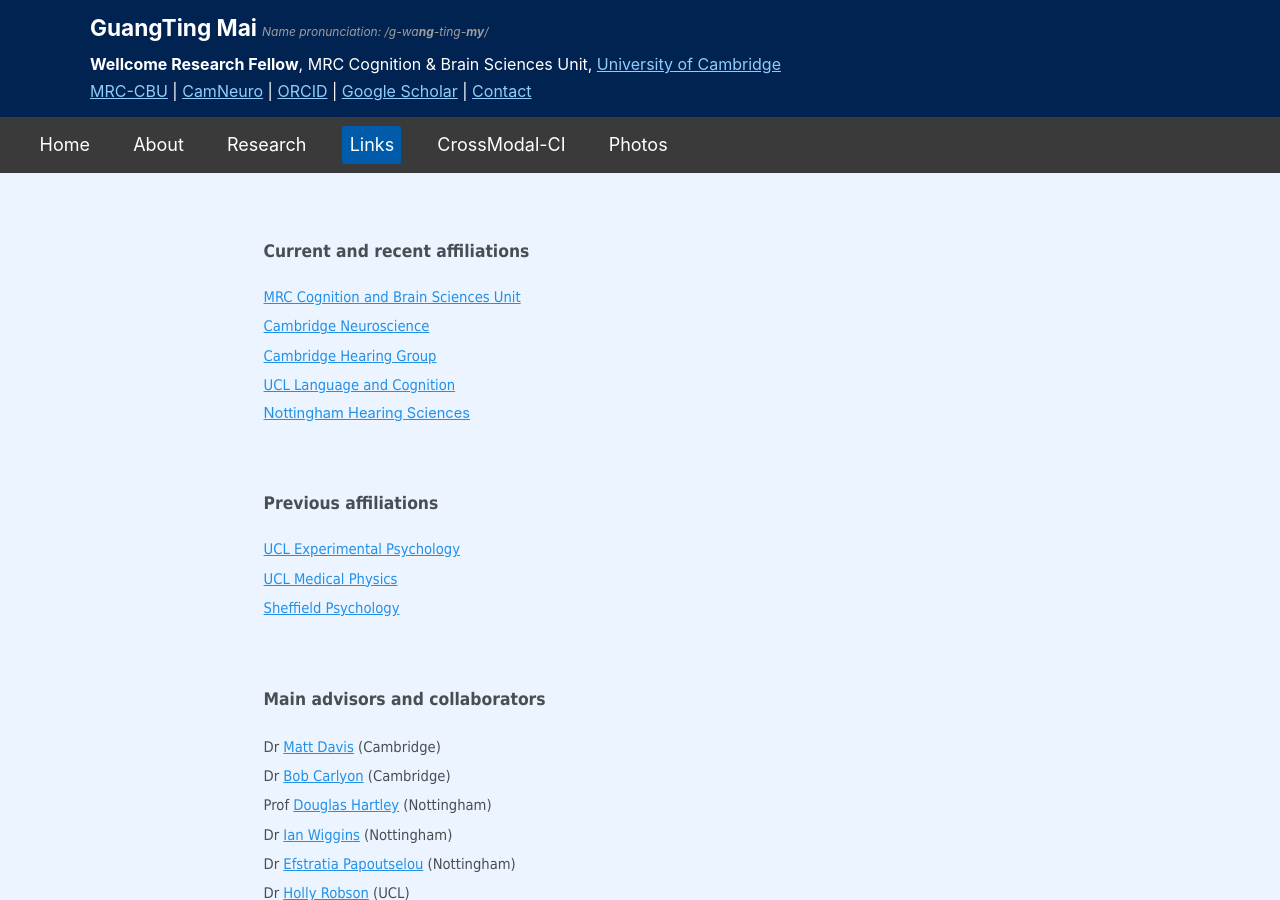
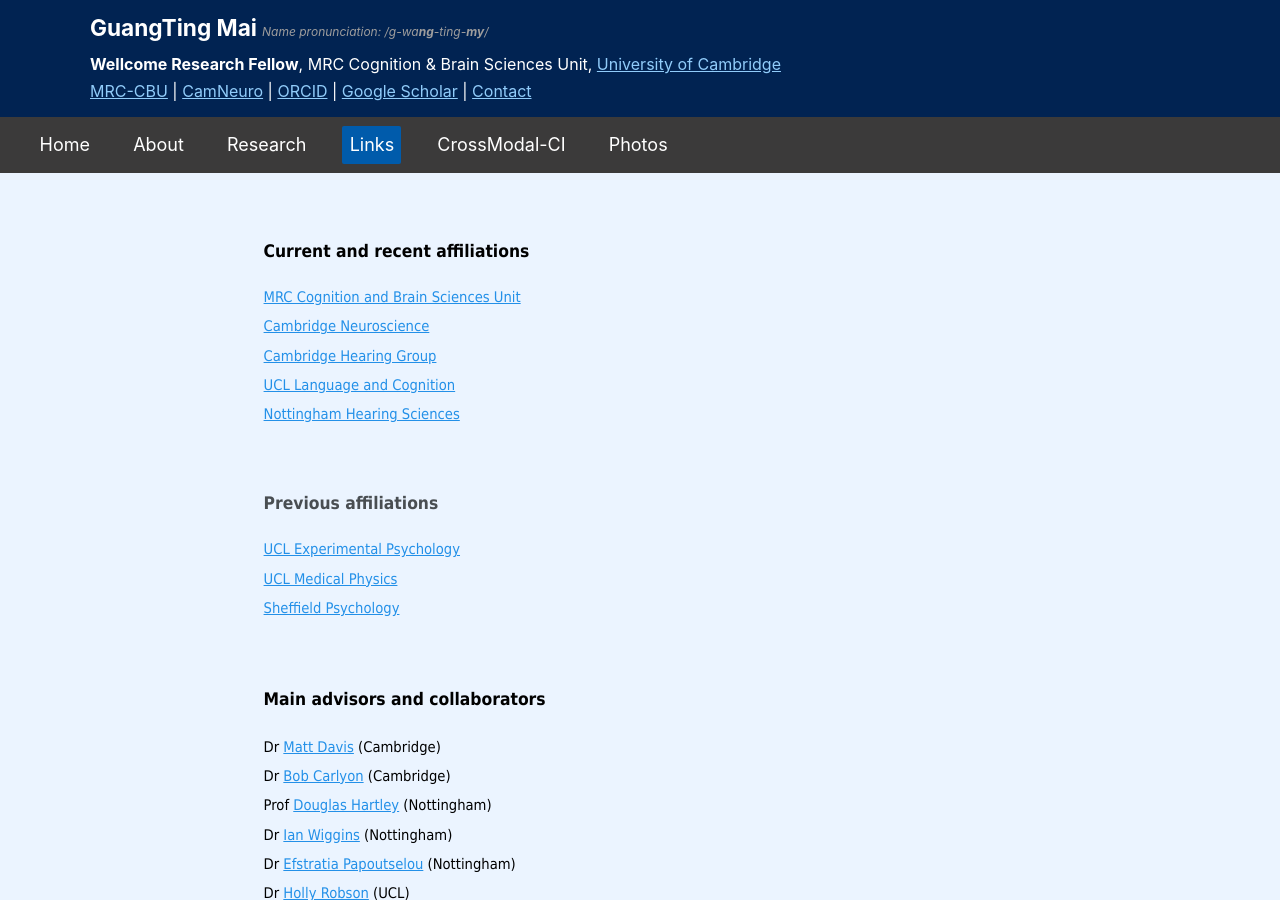
Before and after one commit to guangtingmai/guangtingmai.github.io, a Jekyll site: the page built from _pages/research-links.html, in a window 1280 px wide and 900 px high. Built offline with Jekyll 4.4.1, drawn with Linux system fonts in a browser that asks for light colours.

Commit message:
Update research-links.html

```diff
--- a/_pages/research-links.html
+++ b/_pages/research-links.html
@@ -4,44 +4,44 @@
 permalink: /research-links/
 author_profile: true
 ---
-<p><span style="font-size: 13pt;font-family: Tahoma;line-height: 0.8;display: block;margin-bottom: 0"><strong>Current and recent affiliations</strong></span></p>
+<p><span style="font-size: 13pt;font-family: Tahoma;color: black;line-height: 0.8;display: block;margin-bottom: 0"><strong>Current and recent affiliations</strong></span></p>
 <p>
-  <span style="font-size: 11pt;font-family: Tahoma;line-height: 2;display: block;"><a href="https://www.mrc-cbu.cam.ac.uk/">MRC Cognition and Brain Sciences Unit</a></span>
-  <span style="font-size: 11pt;font-family: Tahoma;line-height: 2;display: block;"><a href="https://neuroscience.cam.ac.uk/">Cambridge Neuroscience</a></span>
-  <span style="font-size: 11pt;font-family: Tahoma;line-height: 2;display: block;"><a href="https://www.hearing-research.group.cam.ac.uk/">Cambridge Hearing Group</a></span>
-  <span style="font-size: 11pt;font-family: Tahoma;line-height: 2;display: block;"><a href="https://www.ucl.ac.uk/brain-sciences/pals/research/language-and-cognition">UCL Language and Cognition</a></span>
-  <span style="font-size: 11pt;line-height: 2;display: block;"><a href="https://nottinghambrc.nihr.ac.uk/research/hearing/">Nottingham Hearing Sciences</a></span>
+  <span style="font-size: 11pt;font-family: Tahoma;color: black;line-height: 2;display: block;"><a href="https://www.mrc-cbu.cam.ac.uk/">MRC Cognition and Brain Sciences Unit</a></span>
+  <span style="font-size: 11pt;font-family: Tahoma;color: black;line-height: 2;display: block;"><a href="https://neuroscience.cam.ac.uk/">Cambridge Neuroscience</a></span>
+  <span style="font-size: 11pt;font-family: Tahoma;color: black;line-height: 2;display: block;"><a href="https://www.hearing-research.group.cam.ac.uk/">Cambridge Hearing Group</a></span>
+  <span style="font-size: 11pt;font-family: Tahoma;color: black;line-height: 2;display: block;"><a href="https://www.ucl.ac.uk/brain-sciences/pals/research/language-and-cognition">UCL Language and Cognition</a></span>
+  <span style="font-size: 11pt;font-family: Tahoma;color: black;line-height: 2;display: block;"><a href="https://nottinghambrc.nihr.ac.uk/research/hearing/">Nottingham Hearing Sciences</a></span>
 </p>
 <br>
 
 <p><span style="font-size: 13pt;font-family: Tahoma;line-height: 0.8;display: block;margin-bottom: 0"><strong>Previous affiliations</strong></span></p>
 <p>
-  <span style="font-size: 11pt;font-family: Tahoma;line-height: 2;display: block;"><a href="https://www.ucl.ac.uk/brain-sciences/pals/research/experimental-psychology">UCL Experimental Psychology</a></span>
-  <span style="font-size: 11pt;font-family: Tahoma;line-height: 2;display: block;"><a href="https://www.ucl.ac.uk/engineering/medical-physics-biomedical-engineering">UCL Medical Physics</a></span>
-  <span style="font-size: 11pt;font-family: Tahoma;line-height: 2;display: block;"><a href="https://sheffield.ac.uk/psychology">Sheffield Psychology</a></span>
+  <span style="font-size: 11pt;font-family: Tahoma;color: black;line-height: 2;display: block;"><a href="https://www.ucl.ac.uk/brain-sciences/pals/research/experimental-psychology">UCL Experimental Psychology</a></span>
+  <span style="font-size: 11pt;font-family: Tahoma;color: black;line-height: 2;display: block;"><a href="https://www.ucl.ac.uk/engineering/medical-physics-biomedical-engineering">UCL Medical Physics</a></span>
+  <span style="font-size: 11pt;font-family: Tahoma;color: black;line-height: 2;display: block;"><a href="https://sheffield.ac.uk/psychology">Sheffield Psychology</a></span>
 </p>
 <br>
 
-<p><span style="font-size: 13pt;font-family: Tahoma;line-height: 1;display: block;margin-bottom: 0"><strong>Main advisors and collaborators</strong></span></p>
+<p><span style="font-size: 13pt;font-family: Tahoma;color: black;line-height: 1;display: block;margin-bottom: 0"><strong>Main advisors and collaborators</strong></span></p>
 <p>
-  <span style="font-size: 11pt;font-family: Tahoma;line-height: 2;display: block;">Dr <a href="https://www.mrc-cbu.cam.ac.uk/people/matt.davis/">Matt Davis</a> (Cambridge)</span>
-  <span style="font-size: 11pt;font-family: Tahoma;line-height: 2;display: block;">Dr <a href="https://www.mrc-cbu.cam.ac.uk/people/bob.carlyon/">Bob Carlyon</a> (Cambridge)</span>
-  <span style="font-size: 11pt;font-family: Tahoma;line-height: 2;display: block;">Prof <a href="https://www.nottingham.ac.uk/Medicine/people/douglas.hartley">Douglas Hartley</a> (Nottingham)</span>
-  <span style="font-size: 11pt;font-family: Tahoma;line-height: 2;display: block;">Dr <a href="https://www.nottingham.ac.uk/medicine/people/ian.wiggins">Ian Wiggins</a> (Nottingham)</span>
-  <span style="font-size: 11pt;font-family: Tahoma;line-height: 2;display: block;">Dr <a href="https://scholar.google.com/citations?user=3Bw23hIAAAAJ&hl=en">Efstratia Papoutselou</a> (Nottingham)</span>
-  <span style="font-size: 11pt;font-family: Tahoma;line-height: 2;display: block;">Dr <a href="https://profiles.ucl.ac.uk/82001-holly-robson">Holly Robson</a> (UCL)</span>
-  <span style="font-size: 11pt;font-family: Tahoma;line-height: 2;display: block;">Dr <a href="https://profiles.ucl.ac.uk/71137-emily-upton">Emily Upton</a> (UCL)</span>
-  <span style="font-size: 11pt;font-family: Tahoma;line-height: 2;display: block;">Prof <a href="https://www.ncl.ac.uk/medical-sciences/people/profile/timgriffiths.html">Tim Griffiths</a> (Newcastle/UCL)</span>
+  <span style="font-size: 11pt;font-family: Tahoma;color: black;line-height: 2;display: block;">Dr <a href="https://www.mrc-cbu.cam.ac.uk/people/matt.davis/">Matt Davis</a> (Cambridge)</span>
+  <span style="font-size: 11pt;font-family: Tahoma;color: black;line-height: 2;display: block;">Dr <a href="https://www.mrc-cbu.cam.ac.uk/people/bob.carlyon/">Bob Carlyon</a> (Cambridge)</span>
+  <span style="font-size: 11pt;font-family: Tahoma;color: black;line-height: 2;display: block;">Prof <a href="https://www.nottingham.ac.uk/Medicine/people/douglas.hartley">Douglas Hartley</a> (Nottingham)</span>
+  <span style="font-size: 11pt;font-family: Tahoma;color: black;line-height: 2;display: block;">Dr <a href="https://www.nottingham.ac.uk/medicine/people/ian.wiggins">Ian Wiggins</a> (Nottingham)</span>
+  <span style="font-size: 11pt;font-family: Tahoma;color: black;line-height: 2;display: block;">Dr <a href="https://scholar.google.com/citations?user=3Bw23hIAAAAJ&hl=en">Efstratia Papoutselou</a> (Nottingham)</span>
+  <span style="font-size: 11pt;font-family: Tahoma;color: black;line-height: 2;display: block;">Dr <a href="https://profiles.ucl.ac.uk/82001-holly-robson">Holly Robson</a> (UCL)</span>
+  <span style="font-size: 11pt;font-family: Tahoma;color: black;line-height: 2;display: block;">Dr <a href="https://profiles.ucl.ac.uk/71137-emily-upton">Emily Upton</a> (UCL)</span>
+  <span style="font-size: 11pt;font-family: Tahoma;color: black;line-height: 2;display: block;">Prof <a href="https://www.ncl.ac.uk/medical-sciences/people/profile/timgriffiths.html">Tim Griffiths</a> (Newcastle/UCL)</span>
 </p>
 <br>
 
-<p><span style="font-size: 13pt;font-family: Tahoma;line-height: 1;display: block;margin-bottom: 0"><strong>Previous advisors</strong></span></p>
+<p><span style="font-size: 13pt;font-family: Tahoma;color: black;line-height: 1;display: block;margin-bottom: 0"><strong>Previous advisors</strong></span></p>
 <p>
-  <span style="font-size: 11pt;font-family: Tahoma;line-height: 2;display: block;">Prof <a href="https://profiles.ucl.ac.uk/2817-peter-howell">Peter Howell</a> (UCL)</span>
-  <span style="font-size: 11pt;font-family: Tahoma;line-height: 2;display: block;">Prof <a href="https://profiles.ucl.ac.uk/2168-ilias-tachtsidis">Ilias Tachtsidis</a> (UCL)</span>
-  <span style="font-size: 11pt;font-family: Tahoma;line-height: 2;display: block;">Dr <a href="https://scholar.google.com/citations?user=VJJaH5sAAAAJ&hl=en">Jyrki Tuomainen</a> (UCL)</span>
-  <span style="font-size: 11pt;font-family: Tahoma;line-height: 2;display: block;">Prof <a href="https://sheffield.ac.uk/ahpnm/people/human-communication-sciences/patricia-e-cowell">Patricia Cowell</a> (Sheffield)</span>
-  <span style="font-size: 11pt;font-family: Tahoma;line-height: 2;display: block;">Prof <a href="https://lx.berkeley.edu/people/william-s-y-wang">William S-Y Wang</a> (CUHK)</span>
+  <span style="font-size: 11pt;font-family: Tahoma;color: black;line-height: 2;display: block;">Prof <a href="https://profiles.ucl.ac.uk/2817-peter-howell">Peter Howell</a> (UCL)</span>
+  <span style="font-size: 11pt;font-family: Tahoma;color: black;line-height: 2;display: block;">Prof <a href="https://profiles.ucl.ac.uk/2168-ilias-tachtsidis">Ilias Tachtsidis</a> (UCL)</span>
+  <span style="font-size: 11pt;font-family: Tahoma;color: black;line-height: 2;display: block;">Dr <a href="https://scholar.google.com/citations?user=VJJaH5sAAAAJ&hl=en">Jyrki Tuomainen</a> (UCL)</span>
+  <span style="font-size: 11pt;font-family: Tahoma;color: black;line-height: 2;display: block;">Prof <a href="https://sheffield.ac.uk/ahpnm/people/human-communication-sciences/patricia-e-cowell">Patricia Cowell</a> (Sheffield)</span>
+  <span style="font-size: 11pt;font-family: Tahoma;color: black;line-height: 2;display: block;">Prof <a href="https://lx.berkeley.edu/people/william-s-y-wang">William S-Y Wang</a> (CUHK)</span>
 </p>
 <br>
 
```
